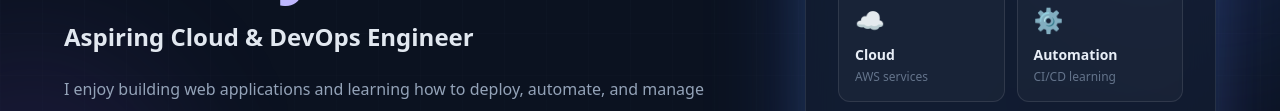
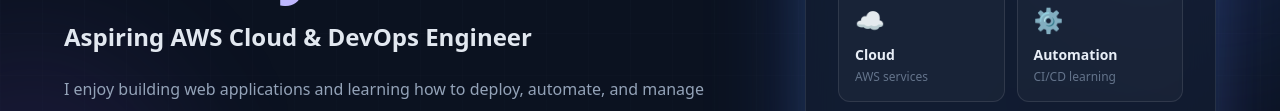
Before and after one commit to priyanshupandey20/github-action, a plain HTML site: page index.html in a window 1280 px wide. Shown: the part 429-540 px from the top of the page. Drawn offline with nearby package versions, Linux system fonts and the light colour scheme.

Commit message:
Update index.html

```diff
--- a/index.html
+++ b/index.html
@@ -71,7 +71,7 @@
           </div>
           <p class="mb-4 text-slate-400">Hello, I'm</p>
           <h1 class="text-5xl font-extrabold leading-[1.08] tracking-tight sm:text-6xl xl:text-7xl">Priyanshu<br><span class="gradient-text">Pandey</span></h1>
-          <h2 class="mt-6 text-xl font-semibold text-slate-200 sm:text-2xl">Aspiring Cloud & DevOps Engineer</h2>
+          <h2 class="mt-6 text-xl font-semibold text-slate-200 sm:text-2xl">Aspiring AWS Cloud & DevOps Engineer</h2>
           <p class="mt-5 max-w-2xl text-base leading-8 text-slate-400">
             I enjoy building web applications and learning how to deploy, automate, and manage them using cloud and DevOps technologies. My focus is on AWS, Linux, Docker, Kubernetes, and practical infrastructure projects.
           </p>
```
